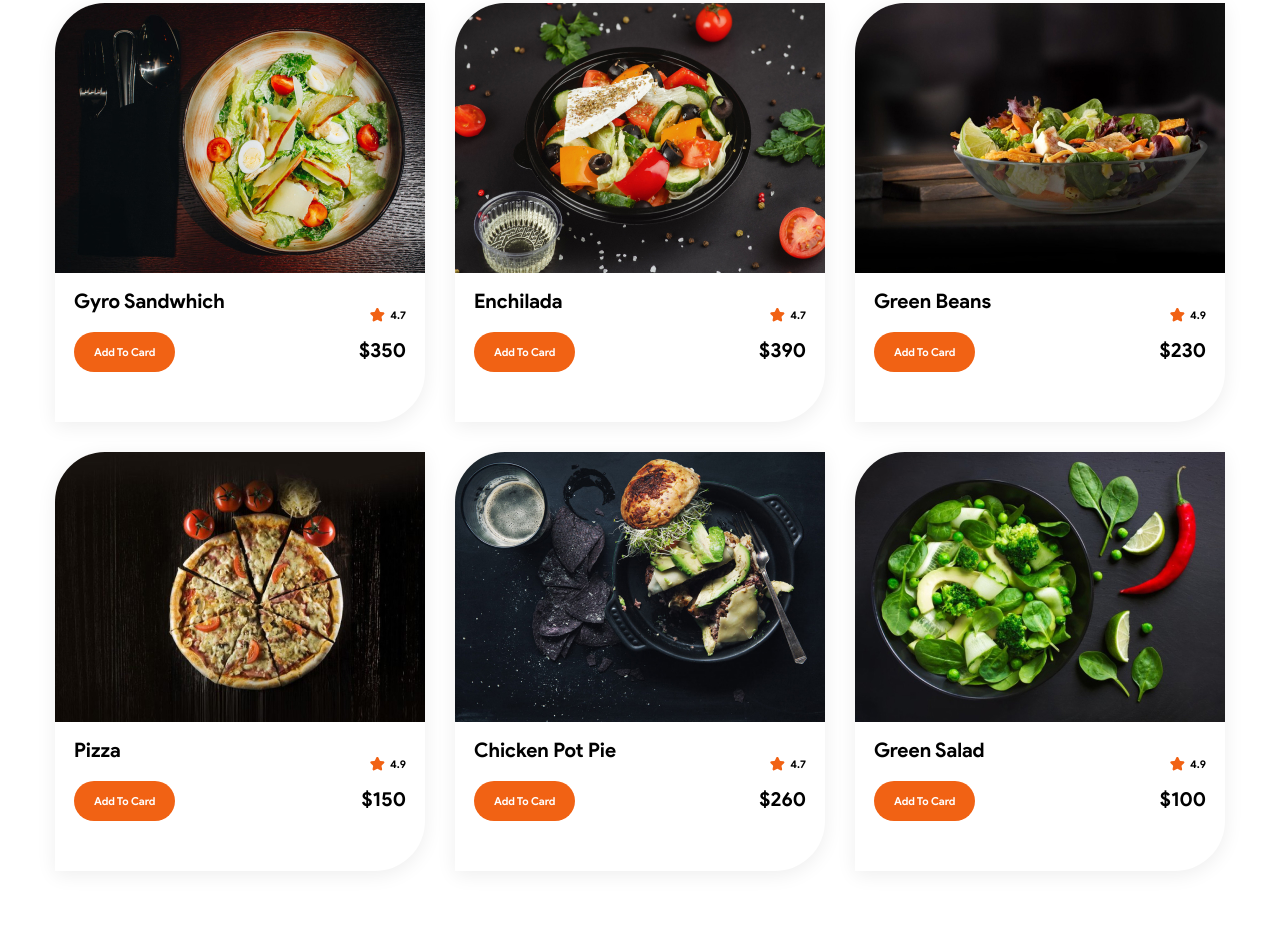
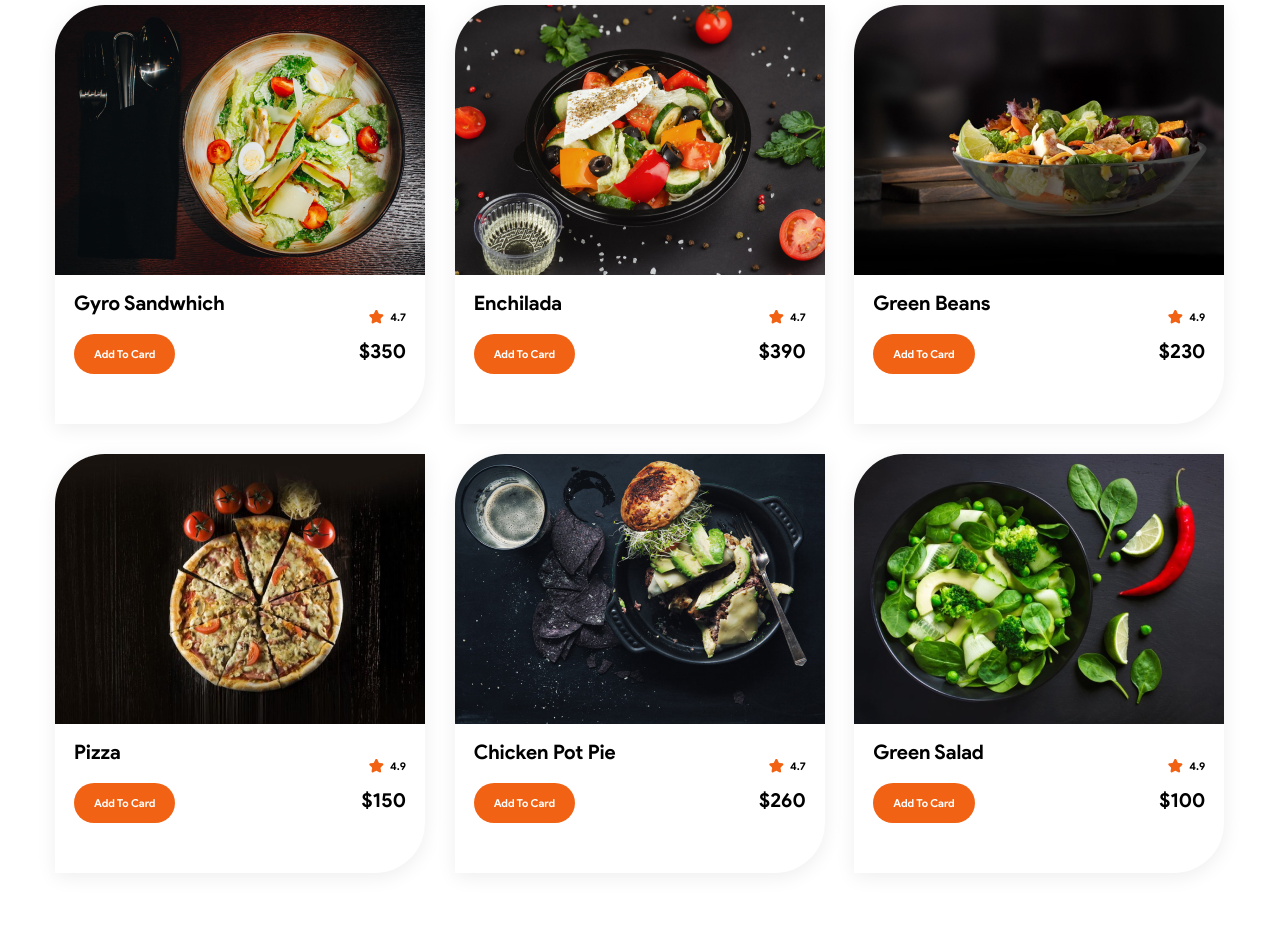
Before and after one commit to Fing0r/foodbill, a website: page app/index.html in a window 1280 px wide. Shown: the part 2718-3646 px from the top of the page. Drawn offline with nearby package versions, Linux system fonts and the light colour scheme; files that its build step writes are made by us from their sources.

Commit message:
fix product card

```diff
--- a/app/index.html
+++ b/app/index.html
@@ -231,14 +231,14 @@
             <img class="product-card__img" alt="Gyro Sandwhich" src="/img/1.jpg" width="370" height="270">
           </a>
           <div class="product-card__box">
-            <div class="product-card__left">
+            <div class="product-card__top">
               <h3 class="product-card__title">
                 Gyro Sandwhich
               </h3>
+              <span class="product-card__rating">4.7</span>
+            </div>
+            <div class="product-card__bottom">
               <button class="product-card__add btn btn--card" type="button" tabindex="0">Add To Card</button>
-            </div>
-            <div class="product-card__right">
-              <div class="product-card__rating">4.7</div>
               <span class="product-card__price" tabindex="0">$350</span>
             </div>
           </div>
@@ -250,14 +250,14 @@
             <img class="product-card__img" alt="Enchilada" src="/img/2.jpg" width="370" height="270">
           </a>
           <div class="product-card__box">
-            <div class="product-card__left">
+            <div class="product-card__top">
               <h3 class="product-card__title">
                 Enchilada
               </h3>
+              <span class="product-card__rating">4.7</span>
+            </div>
+            <div class="product-card__bottom">
               <button class="product-card__add btn btn--card" type="button">Add To Card</button>
-            </div>
-            <div class="product-card__right">
-              <div class="product-card__rating">4.7</div>
               <span class="product-card__price" tabindex="0">$390</span>
             </div>
           </div>
@@ -269,14 +269,14 @@
             <img class="product-card__img" alt="Green Beans" src="/img/3.jpg" width="370" height="270">
           </a>
           <div class="product-card__box">
-            <div class="product-card__left">
+            <div class="product-card__top">
               <h3 class="product-card__title">
                 Green Beans
               </h3>
+              <span class="product-card__rating">4.9</span>
+            </div>
+            <div class="product-card__bottom">
               <button class="product-card__add btn btn--card" type="button">Add To Card</button>
-            </div>
-            <div class="product-card__right">
-              <div class="product-card__rating">4.9</div>
               <span class="product-card__price" tabindex="0">$230</span>
             </div>
           </div>
@@ -288,14 +288,14 @@
             <img class="product-card__img" alt="Pizza" src="/img/4.jpg" width="370" height="270">
           </a>
           <div class="product-card__box">
-            <div class="product-card__left">
+            <div class="product-card__top">
               <h3 class="product-card__title">
                 Pizza
               </h3>
+              <span class="product-card__rating">4.9</span>
+            </div>
+            <div class="product-card__bottom">
               <button class="product-card__add btn btn--card" type="button">Add To Card</button>
-            </div>
-            <div class="product-card__right">
-              <div class="product-card__rating">4.9</div>
               <span class="product-card__price" tabindex="0">$150</span>
             </div>
           </div>
@@ -307,14 +307,14 @@
             <img class="product-card__img" alt="Chicken Pot Pie" src="/img/5.jpg" width="370" height="270">
           </a>
           <div class="product-card__box">
-            <div class="product-card__left">
+            <div class="product-card__top">
               <h3 class="product-card__title">
                 Chicken Pot Pie
               </h3>
+              <span class="product-card__rating">4.7</span>
+            </div>
+            <div class="product-card__bottom">
               <button class="product-card__add btn btn--card" type="button">Add To Card</button>
-            </div>
-            <div class="product-card__right">
-              <div class="product-card__rating">4.7</div>
               <span class="product-card__price" tabindex="0">$260</span>
             </div>
           </div>
@@ -326,14 +326,14 @@
             <img class="product-card__img" alt="Green Salad" src="/img/6.jpg" width="370" height="270">
           </a>
           <div class="product-card__box">
-            <div class="product-card__left">
+            <div class="product-card__top">
               <h3 class="product-card__title">
                 Green Salad
               </h3>
+              <span class="product-card__rating">4.9</span>
+            </div>
+            <div class="product-card__bottom">
               <button class="product-card__add btn btn--card" type="button">Add To Card</button>
-            </div>
-            <div class="product-card__right">
-              <div class="product-card__rating">4.9</div>
               <span class="product-card__price" tabindex="0">$100</span>
             </div>
           </div>
@@ -384,15 +384,15 @@
     <div class="testimonials__wrapper">
       <div class="testimonials__slider">
         <ul class="testimonials__list">
-          <li class="testimonials__slide review">
-            <div class="review__top">
-              <img class="review__photo" src="/img/photo.jpg" alt="photo Williams Johon">
-              <div class="reviev__info">
-                <span class="review__name" tabindex="0">Williams Johon</span>
-                <span class="review__position" tabindex="0">CEO & Co-Founder</span>
-              </div>
+          <li class="testimonials__slide blockquote">
+            <div class="blockquote__top">
+              <img class="blockquote__photo" src="/img/photo.jpg" alt="photo Williams Johon">
+              <cite class="blockquote__info">
+                <span class="blockquote__name" tabindex="0">Williams Johon</span>
+                <span class="blockquote__position" tabindex="0">CEO & Co-Founder</span>
+              </cite>
             </div>
-            <div class="review__text" tabindex="0">
+            <div class="blockquote__text" tabindex="0">
               <p tabindex="0">
                 <q>Lorem ipsum dolor sit amet, consectetur adipiscing elit, sed do eiusmod tempor incididunt ut labore
                   et dolore magna aliqua. Ut enim ad minim veniam, quis nostrud exercitation ullamco laboris nisi ut
@@ -400,15 +400,15 @@
               </p>
             </div>
           </li>
-          <li class="testimonials__slide review">
-            <div class="review__top">
-              <img class="review__photo" src="/img/photo.jpg" alt="photo Williams Johon">
-              <div class="reviev__info">
-                <span class="review__name" tabindex="0">Williams Johon</span>
-                <span class="review__position" tabindex="0">CEO & Co-Founder</span>
-              </div>
+          <li class="testimonials__slide blockquote">
+            <div class="blockquote__top">
+              <img class="blockquote__photo" src="/img/photo.jpg" alt="photo Williams Johon">
+              <cite class="blockquote__info">
+                <span class="blockquote__name" tabindex="0">Williams Johon</span>
+                <span class="blockquote__position" tabindex="0">CEO & Co-Founder</span>
+              </cite>
             </div>
-            <div class="review__text" tabindex="0">
+            <div class="blockquote__text" tabindex="0">
               <p tabindex="0">
                 <q>Lorem ipsum dolor sit amet, consectetur adipiscing elit, sed do eiusmod tempor incididunt ut labore
                   et dolore magna aliqua. Ut enim ad minim veniam, quis nostrud exercitation ullamco laboris nisi ut
@@ -592,7 +592,6 @@
   </div>
 </footer>
 
-  <!-- <script src="https://ajax.googleapis.com/ajax/libs/jquery/3.6.0/jquery.min.js"></script> -->
   <script src="js/vendor.js"></script>
   <script src="js/main.js"></script>
 </body>
--- a/src/scss/_global.scss
+++ b/src/scss/_global.scss
@@ -18,10 +18,6 @@ body {
 
 .lock {
   overflow-y: hidden;
-}
-
-.site-container {
-  overflow: hidden; // если используете на сайте position: sticky - уберите эту настройку
 }
 
 .is-hidden {
--- a/src/scss/components/_product-card.scss
+++ b/src/scss/components/_product-card.scss
@@ -40,47 +40,51 @@
   }
 
   &__box {
-    display: flex;
     padding: 16px 19px 50px;
+    overflow: hidden;
 
     @include mobile {
       padding-bottom: 40px;
     }
   }
 
+  &__top {
+    display: flex;
+    align-items: flex-end;
+    justify-content: space-between;
+    margin-bottom: 19px;
+
+  }
+
   &__title {
-    margin-bottom: 19px;
-    font-size: 20px;
+    @include line-clamp(20, 1.2, 1);
 
     @include tablet {
       @include line-clamp(16, 1.2, 1);
     }
   }
 
-  &__left {
-    overflow: hidden;
-    margin-right: auto;
-  }
-
-  &__right {
-    text-align: right;
-    transform: translateY(20px);
-  }
-
   &__rating {
     position: relative;
     display: block;
-    margin-bottom: 16px;
     font-size: 11px;
+    transform: translateY(9px);
 
     &::after {
       @include mask(15, 14, var(--color-christine), star);
 
       content: "";
       position: absolute;
-      right: 21px;
+      right: 22px;
       top: -1px;
     }
+  }
+
+  &__bottom {
+    display: flex;
+    align-items: baseline;
+    justify-content: space-between;
+    text-align: right;
   }
 
   &__price {
--- a/src/scss/components/index/_product.scss
+++ b/src/scss/components/index/_product.scss
@@ -1,6 +1,6 @@
 .product {
   &__title {
-    margin-bottom: 59px;
+    margin-bottom: 61px;
 
     @include mobile {
       margin-bottom: 45px;
@@ -10,8 +10,8 @@
   &__list {
     display: grid;
     grid-template-columns: repeat(3, 1fr);
-    margin-bottom: 60px;
-    gap: 30px;
+    margin-bottom: 55px;
+    gap: 26px 29px;
 
     @include mobile {
       justify-content: center;
--- a/src/scss/components/index/_testimonials.scss
+++ b/src/scss/components/index/_testimonials.scss
@@ -191,7 +191,7 @@
   }
 }
 
-.review {
+.blockquote {
   display: block;
   padding-top: 94px;
   text-align: center;
@@ -222,6 +222,11 @@
     }
   }
 
+
+  &__info {
+  font-style: normal;
+  }
+
   &__name {
     display: block;
   }
```
Also changed, not shown: src/components/_product.html (+24 -24 lines), src/components/_testimonials.html (+16 -16 lines), src/index.html (+0 -1 lines).
